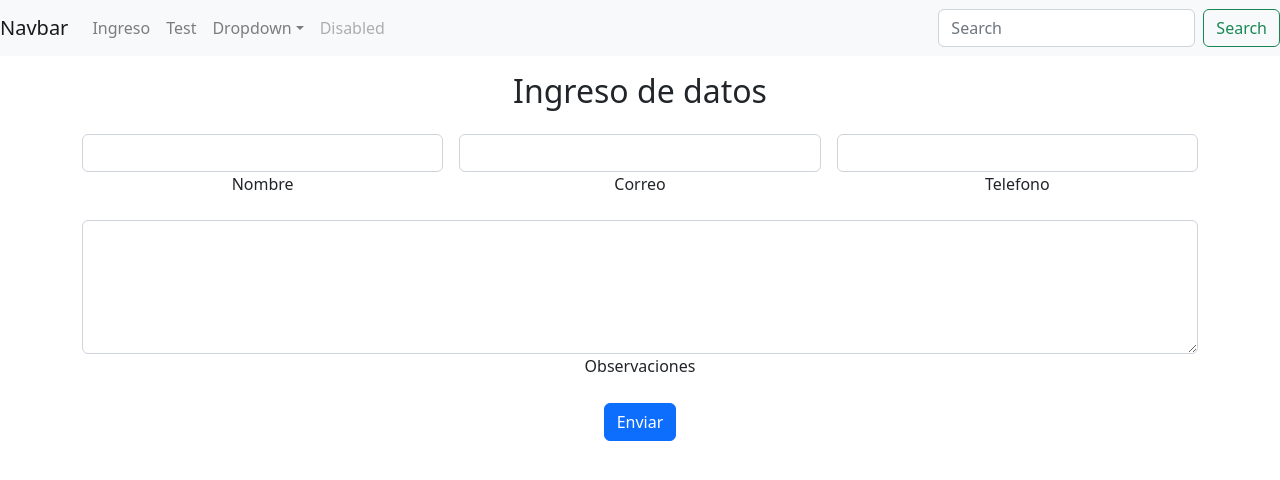
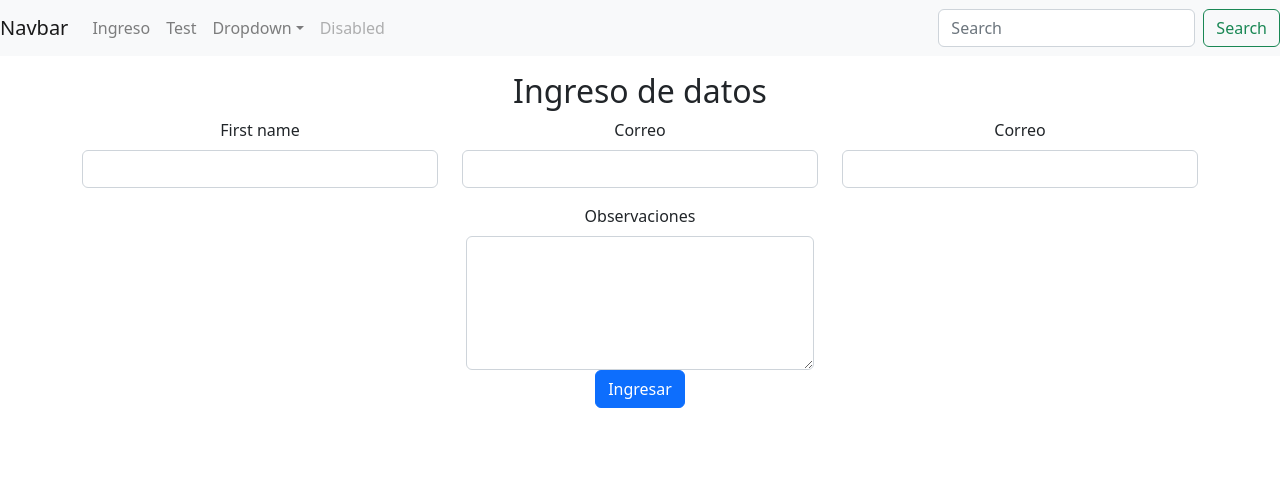
Before and after one commit to JorgePlazaC/juzgadoFrontEnd, a React (Create React App) app: page /ingreso in a window 1280 px wide. Shown: the top 480 px of the page. Built offline with nearby package versions, Linux system fonts and the light colour scheme.

Commit message:
Validación funcionando

```diff
--- a/src/screens/IngresoDato.js
+++ b/src/screens/IngresoDato.js
@@ -2,6 +2,11 @@ import React from "react";
 import { useState, useEffect } from "react";
 import { initializeApp } from "firebase/app";
 import { getDatabase, onValue, push, ref, set } from "firebase/database";
+import Button from "react-bootstrap/Button";
+import Col from "react-bootstrap/Col";
+import Form from "react-bootstrap/Form";
+import InputGroup from "react-bootstrap/InputGroup";
+import Row from "react-bootstrap/Row";
 
 export const IngresoDato = () => {
   const [array, setArray] = useState([]);
@@ -9,6 +14,7 @@ export const IngresoDato = () => {
   const [correo, setCorreo] = useState("");
   const [telefono, setTelefono] = useState("");
   const [observaciones, setObservaciones] = useState("");
+  const [validated, setValidated] = useState(false);
 
   //Firebase
   const firebaseConfig = {
@@ -25,13 +31,13 @@ export const IngresoDato = () => {
   const app = initializeApp(firebaseConfig);
 
   //Actualizar tiempo
-  const IngresarDato = () => {
+  const IngresarDato = (event) => {
     const db = getDatabase();
     let reference = ref(db, "datos/");
 
     let dato = {
       nombre: nombre,
-      correo:correo,
+      correo: correo,
       telefono: telefono,
       observaciones: observaciones,
       key: "",
@@ -44,6 +50,12 @@ export const IngresoDato = () => {
     set(reference, dato);
 
     console.log("ID obtenida: " + response.key);
+    alert("Ingreso exitoso")
+    setNombre("")
+    setCorreo("")
+    setTelefono("")
+    setObservaciones("")
+    event.preventDefault()
   };
 
   const editarNombre = (event) => {
@@ -65,10 +77,10 @@ export const IngresoDato = () => {
     setObservaciones(event.target.value);
     console.log(telefono);
   };
-  return (
-    <div className="container mt-3">
-      <h2>Ingreso de datos</h2>
-      <form class="row g-3 mt-2 needs-validation">
+
+
+  /*
+<form class="row g-3 mt-2 needs-validation" onSubmit={IngresarDato}>
         <div class="col-md-4">
           <div class="form-outline">
             <input
@@ -117,7 +129,7 @@ export const IngresoDato = () => {
             <div class="valid-feedback">Looks good!</div>
           </div>
         </div>
-        <div  className="mx-auto">
+        <div className="mx-auto">
           <div class="form-outline">
             <textarea
               class="form-control"
@@ -125,19 +137,74 @@ export const IngresoDato = () => {
               onChange={editarObservaciones}
               rows={5}
               required
-            >
-            </textarea>
+            ></textarea>
             <label for="validationCustom03" class="form-label">
               Observaciones
             </label>
-            <div class="invalid-feedback">Please provide a valid city.</div>
           </div>
         </div>
         <div class="col-12"></div>
+        <button class="btn btn-primary submit" type="submit">
+          Enviar
+        </button>
       </form>
-      <button class="btn btn-primary" onClick={IngresarDato}>
-        Enviar
-      </button>
+  */
+
+  return (
+    <div className="container mt-3">
+      <h2>Ingreso de datos</h2>
+
+      <Form validated={validated} onSubmit={IngresarDato}>
+        <Row className="mb-3">
+          <Form.Group as={Col} md="4" controlId="validationCustom01">
+            <Form.Label>First name</Form.Label>
+            <Form.Control
+              required
+              type="text"
+              value={nombre}
+              onChange={editarNombre}
+            />
+            <Form.Control.Feedback>Looks good!</Form.Control.Feedback>
+          </Form.Group>
+          <Form.Group as={Col} md="4" controlId="validationCustom02">
+            <Form.Label>Correo</Form.Label>
+            <Form.Control
+              required
+              type="text"
+              value={correo}
+              onChange={editarCorreo}
+            />
+            <Form.Control.Feedback>Looks good!</Form.Control.Feedback>
+          </Form.Group>
+          <Form.Group as={Col} md="4" controlId="validationCustom03">
+            <Form.Label>Correo</Form.Label>
+            <Form.Control
+              required
+              type="text"
+              value={telefono}
+              onChange={editarTelefono}
+            />
+            <Form.Control.Feedback>Looks good!</Form.Control.Feedback>
+          </Form.Group>
+        </Row>
+        <div className="mx-auto">
+        <Row className="mx-auto">
+          <Form.Group className="mx-auto" as={Col} md="4" controlId="validationCustom04">
+            <Form.Label>Observaciones</Form.Label>
+            <Form.Control
+              as="textArea"
+              required
+              type="text"
+              value={observaciones}
+              onChange={editarObservaciones}
+              rows={5}
+            />
+            <Form.Control.Feedback>Looks good!</Form.Control.Feedback>
+          </Form.Group>
+        </Row>
+        </div>
+        <Button type="submit">Ingresar</Button>
+      </Form>
     </div>
   );
 };
```
Also changed, not shown: src/screens/home.js (+4 -3 lines).
